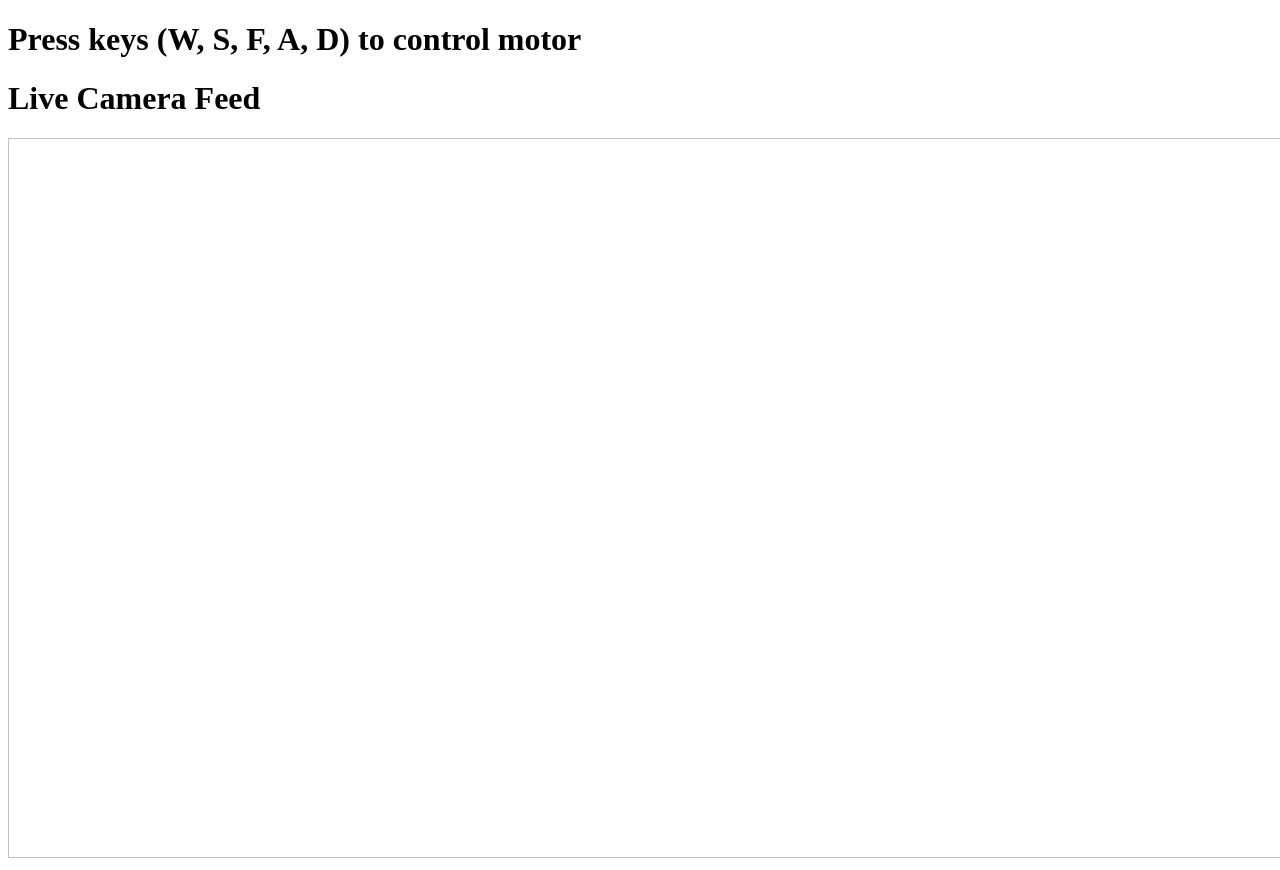
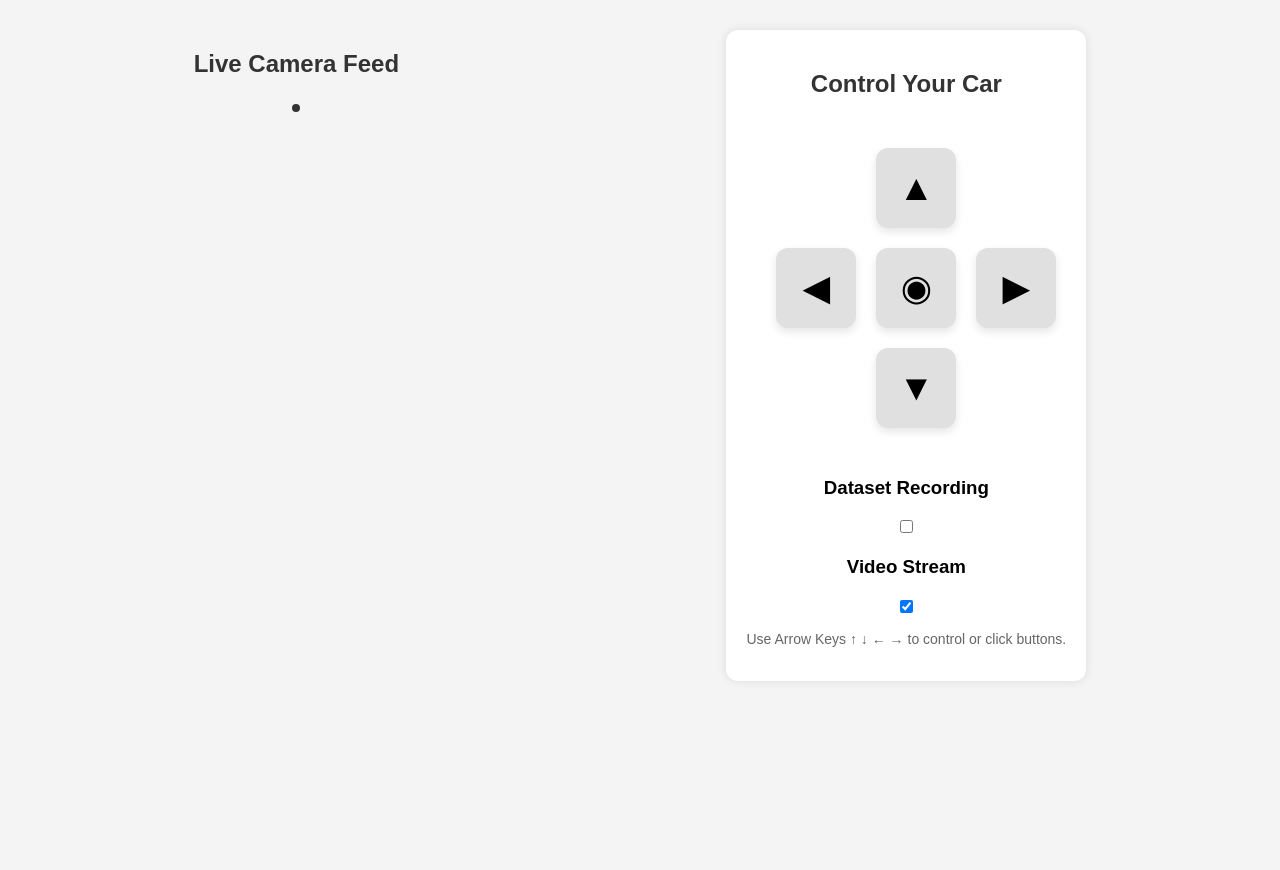
Before and after one commit to Mirosluff14/RoboticsProject2025, a Flask app: page / in a window 1280 px wide. After the commit the page ends 647 px from the top, so only its background shows below. Run offline with Flask 3, Linux system fonts and the light colour scheme; parts of the project's set-up code (start-up, migrations or seed data) failed here and were passed over.

Commit message:
Added manual exposure change to avoid camera blurs, bug fixing, better stability and fps, added data recording functionality

```diff
--- a/rpi_camera_test/picam_yolo_ncnn.py
+++ b/rpi_camera_test/picam_yolo_ncnn.py
@@ -25,7 +25,7 @@
     frame = picam2.capture_array()
 
     # Run YOLO11 inference on the frame
-    results = ncnn_model(frame, workers=16)
+    results = ncnn_model(frame, workers=32)
 
     # Visualize the results on the frame
     annotated_frame = results[0].plot()
--- a/ws_server_test/flask_socketio/main.py
+++ b/ws_server_test/flask_socketio/main.py
@@ -81,7 +81,7 @@
     print(f"Received keyboard input: {data}")
     topic = "/motor_control"
     message_data = {"op": "publish", "topic": topic, "msg": {"data": data}}
-    asyncio.run(register_topic_if_not_exists(topic))
+    #asyncio.run(register_topic_if_not_exists(topic))
     asyncio.run(send_ros_message_to_rosbridge(message_data))
 
 @app.route('/')
--- /dev/null
+++ b/ws_server_test/flask_socketio/static/style.css
@@ -0,0 +1,130 @@
+body {
+    font-family: Arial, sans-serif;
+    background-color: #f4f4f4;
+    margin: 0;
+    padding: 0;
+}
+
+.container {
+    display: flex;
+    justify-content: space-around;
+    flex-wrap: wrap;
+    padding: 30px;
+}
+
+.video-stream {
+    text-align: center;
+    margin-bottom: 30px;
+}
+
+.video-stream img {
+    border: 4px solid #333;
+    border-radius: 10px;
+}
+
+.controller-container {
+    background: #fff;
+    padding: 20px;
+    border-radius: 12px;
+    box-shadow: 0 0 10px rgba(0,0,0,0.1);
+    width: 320px;
+    text-align: center;
+}
+
+.controller-grid {
+    display: grid;
+    grid-template-columns: 1fr 1fr 1fr;
+    grid-template-rows: 1fr 1fr 1fr;
+    gap: 20px 20px;
+    grid-auto-flow: row;
+    grid-template-areas:
+      ". div1 ."
+      "div2 div3 div4"
+      ". div5 .";
+  }
+
+  .div1 { grid-area: div1; }
+  .div2 { grid-area: div2; }
+  .div3 { grid-area: div3; }
+  .div4 { grid-area: div4; }
+  .div5 { grid-area: div5; }
+
+
+
+.btn.key-active {
+    background-color: #4caf50 !important;
+    color: #fff;
+    box-shadow: 0 0 20px rgba(76, 175, 80, 0.6);
+    transform: scale(1.05);
+}
+
+.btn.key-active::after {
+    content: '';
+    position: absolute;
+    width: 100%;
+    height: 100%;
+    background: rgba(255, 255, 255, 0.4);
+    top: 0;
+    left: 0;
+    opacity: 1;
+    transform: scale(2);
+    transition: opacity 0.4s ease-out;
+}
+
+
+.btn {
+    width: 80px;
+    height: 80px;
+    font-size: 36px;
+    border: none;
+    border-radius: 12px;
+    background-color: #e0e0e0;
+    cursor: pointer;
+    position: relative;
+    overflow: hidden;
+    transition: background-color 0.3s, transform 0.1s, box-shadow 0.3s;
+    box-shadow: 0 4px 8px rgba(0, 0, 0, 0.1);
+}
+
+.btn:hover {
+    background-color: #4caf50;
+    color: #fff;
+    box-shadow: 0 0 15px rgba(76, 175, 80, 0.5);
+}
+
+.btn:active {
+    transform: scale(0.95);
+    background-color: #388e3c;
+}
+
+.btn::after {
+    content: '';
+    position: absolute;
+    width: 100%;
+    height: 100%;
+    background: rgba(255, 255, 255, 0.4);
+    top: 0;
+    left: 0;
+    opacity: 0;
+    transform: scale(0);
+    transition: transform 0.3s ease-out, opacity 0.4s ease-out;
+}
+
+.btn:active::after {
+    opacity: 1;
+    transform: scale(2);
+}
+
+.forward { grid-area: forward; }
+.backward { grid-area: backward; }
+.left { grid-area: left; }
+.right { grid-area: right; }
+
+h2 {
+    color: #333;
+}
+
+p {
+    font-size: 14px;
+    color: #666;
+}
--- a/ws_server_test/flask_socketio/templates/index.html
+++ b/ws_server_test/flask_socketio/templates/index.html
@@ -5,6 +5,7 @@
     <meta name="viewport" content="width=device-width, initial-scale=1.0">
     <title>ROS 2 Control</title>
     <script src="https://cdn.jsdelivr.net/npm/socket.io-client/dist/socket.io.min.js"></script>
+    <link rel="stylesheet" href="/static/style.css">
     <script>
         // Establish SocketIO connection
         const socket = io.connect('http://' + document.domain + ':' + location.port);
@@ -13,39 +14,64 @@
         let lastPressTime = 0;
         const debounceInterval = 200; // 200ms debounce interval
 
-        // Add event listener for keyboard inputs
+        // Listen for keyboard inputs
         document.addEventListener('keydown', function(event) {
+
             let key = event.key;
+            let command;
+            let buttonClass;
 
-            // Define actions based on key press
-            let command;
-            if (key === 'w') {
+            if (key === 'ArrowUp') {
+                event.preventDefault()
                 command = 1;
-            } else if (key === 's') {
+                buttonClass = 'forward';
+            } else if (key === 'ArrowDown') {
+                event.preventDefault()
                 command = 2;
-            } else if (key === 'f') {
+                buttonClass = 'backward';
+            } else if (key === 'ArrowLeft') {
+                event.preventDefault()
+                command = 4;
+                buttonClass = 'left';
+            } else if (key === 'ArrowRight') {
+                event.preventDefault()
+                command = 5;
+                buttonClass = 'right';
+            } else if (key === ' ') {
+                event.preventDefault()
                 command = 3;
-            } else if (key === 'a') {
-                command = 4;
-            } else if (key === 'd') {
-                command = 5;
+                buttonClass = 'stop';
             }
+            highlightButton(buttonClass);
+            handleCommand(command);
 
-            // Only send command if enough time has passed since the last press (debounce check)
+        });
+
+
+        function handleCommand(command) {
             const currentTime = Date.now();
             if (command && (currentTime - lastPressTime > debounceInterval)) {
                 lastPressTime = currentTime;
                 // Emit the command via SocketIO
-                socket.emit('keyboard_input', command);
+                socket.emit('manual_control_command', command);
                 console.log('Sent command:', command);
+
             } else {
                 console.log('Command skipped due to debounce.');
             }
-        });
+        }
 
-        // This function will update the image source with the latest frame
+        // Optional: Animate button press visually
+        function highlightButton(buttonClass) {
+            const btn = document.querySelector('.' + buttonClass);
+            if (btn) {
+                btn.classList.add('key-active');
+                setTimeout(() => btn.classList.remove('key-active'), 300);
+            }
+        }
+
+        // For image stream (if implemented using Socket.IO)
         function updateFrame(frameData) {
-            // Convert the frame data (which is base64 encoded) to a URL
             const img = document.getElementById("video_feed");
             const arrayBufferView = new Uint8Array(frameData.frame);
             const blob = new Blob([arrayBufferView], { type: "image/jpeg" });
@@ -54,13 +80,91 @@
             img.src = imageUrl;
         }
 
-        // Listen for the video frame event from the server
+        // Function to turn dataset recording on/off
+        function toggleDatasetRecording(state) {
+            if (state) {
+            // Ensure video stream is turned off
+            document.getElementById("videoStreamToggle").checked = false;
+            toggleVideoStream(false);
+            }
+            // Emit the dataset recording state via SocketIO
+            socket.emit('turn_dataset_recording', state);
+            console.log(`Dataset recording: ${state}`);
+        }
+
+        // Function to toggle video stream
+        function toggleVideoStream(state) {
+            if (state) {
+            // Ensure dataset recording is turned off
+            document.getElementById("datasetToggle").checked = false;
+            toggleDatasetRecording(false);
+            }
+            // Emit the video stream toggle state via SocketIO
+            socket.emit('toggle_video_stream', state);
+            console.log(`Video stream: ${state ? 'ON' : 'OFF'}`);
+        }
+
         socket.on('video_frame', updateFrame);
+
+        // Turn off video stream and dataset recording on page load
+        window.addEventListener('load', () => {
+            toggleVideoStream(false);
+            toggleDatasetRecording(false);
+            document.getElementById("datasetToggle").checked = false;
+        });
+
+        // Turn off video stream and dataset recording on page unload
+        window.addEventListener('beforeunload', () => {
+            toggleVideoStream(false);
+            toggleDatasetRecording(false);
+            document.getElementById("videoStreamToggle").checked = false;
+        });
+
+
     </script>
 </head>
 <body>
-    <h1>Press keys (W, S, F, A, D) to control motor</h1>
-    <h1>Live Camera Feed</h1>
-    <img id="video_feed" style="width: 1280px; height: 720px;"/>
+ <div class="container">
+        <div class="video-stream">
+            <h2>Live Camera Feed</h2>
+            <img id="video_feed"/>
+        </div>
+
+        <div class="controller-container">
+            <h2>Control Your Car</h2>
+            <div class="controller-grid container">
+                <div class="div1">
+                    <button class="btn forward" onclick="sendCommand('1')" >▲</button>
+                </div>
+                <div class="div2">
+                    <button class="btn left" onclick="sendCommand('3')" >◀</button>
+                </div>
+                <div class="div3">
+                    <button class="btn stop" onclick="sendCommand('5')" >◉</button>
+                </div>
+                <div class="div4">
+                    <button class="btn right" onclick="sendCommand('4')" >▶</button>
+                </div>
+                <div class="div5">
+                    <button class="btn backward" onclick="sendCommand('2')" >▼</button>
+                </div>
+            </div>
+            <div class="dataset-recording">
+                <h3>Dataset Recording</h3>
+                <label class="switch">
+                    <input type="checkbox" id="datasetToggle" checked onchange="toggleDatasetRecording(this.checked)">
+                    <span class="slider round"></span>
+                </label>
+            </div>
+            <div class="video-stream-toggle">
+                <h3>Video Stream</h3>
+                <label class="switch">
+                    <input type="checkbox" id="videoStreamToggle" checked onchange="toggleVideoStream(this.checked)">
+                    <span class="slider round"></span>
+                </label>
+            </div>
+
+            <p>Use Arrow Keys ↑ ↓ ← → to control or click buttons.</p>
+        </div>
 </body>
 </html>
```
Also changed, not shown: ws_server_test/flask_socketio/main_ws_test.py (+68 -17 lines), 1 other file.
